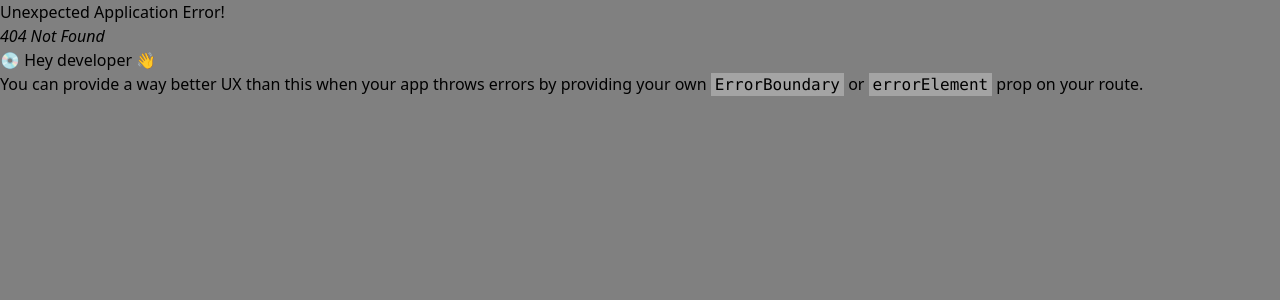
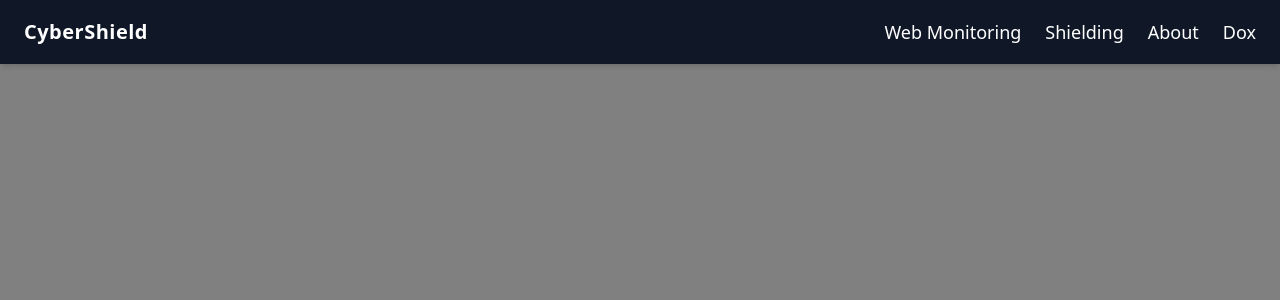
Before and after one commit to The-Harsh-Kaushal/Web_monitoring_hacking_alerts, a React (Vite) app in the folder frontend/: page /about in a window 1280 px wide. Before the commit this address had no page. Shown: the top 300 px of the page. Built offline with nearby package versions, Linux system fonts and the light colour scheme.

Commit message:
page setup

```diff
--- a/frontend/components/Navbar.jsx
+++ b/frontend/components/Navbar.jsx
@@ -1,18 +1,28 @@
-import React from 'react';
+import React from "react";
+import { NavLink } from "react-router-dom";
 
 const Navbar = () => {
   return (
     <nav className="w-full h-16 bg-gray-900 flex items-center px-6 shadow-md">
       {/* Brand Name */}
       <div className="text-white text-xl font-semibold tracking-wide flex-1">
-        CyberShield
+        <NavLink to={"/"}>CyberShield</NavLink>
       </div>
 
       {/* Navigation Links */}
       <ul className="flex space-x-6 text-white text-lg">
-        <li className="hover:text-gray-300 cursor-pointer">Web Monitoring</li>
-        <li className="hover:text-gray-300 cursor-pointer">Shielding</li>
-        <li className="hover:text-gray-300 cursor-pointer">About</li>
+        <NavLink to={"/full-traffic-report"}>
+          <li className="hover:text-gray-300 cursor-pointer">Web Monitoring</li>
+        </NavLink>
+        <NavLink to={"/shielding"}>
+          <li className="hover:text-gray-300 cursor-pointer">Shielding</li>
+        </NavLink>
+        <NavLink to={"/about"}>
+          <li className="hover:text-gray-300 cursor-pointer">About</li>
+        </NavLink>
+        <NavLink to={"/documentation"}>
+          <li className="hover:text-gray-300 cursor-pointer">Dox</li>
+        </NavLink>
       </ul>
     </nav>
   );
--- a/frontend/components/ServerStatus.jsx
+++ b/frontend/components/ServerStatus.jsx
@@ -1,25 +1,22 @@
 import React, { useState, useEffect } from "react";
 import { ShieldCheck, AlertTriangle, Server, ShieldAlert } from "lucide-react";
 
-
-
 const ServerStatus = ({ isRunning = true, attacks = [] }) => {
   const [serverStatus, setServerStatus] = useState(isRunning);
-  const [attackHistory, setAttackHistory] = useState(attacks);
-
-  useEffect(() => {
-    // Simulating fetching attack history from backend in future
-    if (attacks.length === 0) {
-      setAttackHistory([
-        { time: "03:45 PM", type: "DDoS Attack", source: "192.168.1.12" },
-        { time: "05:20 AM", type: "SQL Injection", source: "203.145.22.5" },
-        { time: "11:15 PM", type: "XSS Attack", source: "176.98.45.33" },
-        { time: "07:05 AM", type: "Brute Force Attack", source: "88.102.34.12" },
-      ]);
-    } else {
-      setAttackHistory(attacks);
-    }
-  }, [attacks]);
+  const [attackHistory, setAttackHistory] = useState(() =>
+    attacks.length > 0
+      ? attacks
+      : [
+          { time: "03:45 PM", type: "DDoS Attack", source: "192.168.1.12" },
+          { time: "05:20 AM", type: "SQL Injection", source: "203.145.22.5" },
+          { time: "11:15 PM", type: "XSS Attack", source: "176.98.45.33" },
+          {
+            time: "07:05 AM",
+            type: "Brute Force Attack",
+            source: "88.102.34.12",
+          },
+        ]
+  );
 
   return (
     <div className="w-full box_shadow_1 bg-gray-900 text-white p-8 rounded-lg shadow-lg mt-6 mb-6">
@@ -68,8 +65,13 @@ const ServerStatus = ({ isRunning = true, attacks = [] }) => {
           <div className="bg-gray-800 p-4 rounded-md overflow-y-auto max-h-60">
             <ul className="text-sm space-y-3">
               {attackHistory.map((attack, index) => (
-                <li key={index} className="flex justify-between p-3 bg-gray-700 rounded-md">
-                  <span className="text-red-400 font-semibold">{attack.type}</span>
+                <li
+                  key={index}
+                  className="flex justify-between p-3 bg-gray-700 rounded-md"
+                >
+                  <span className="text-red-400 font-semibold">
+                    {attack.type}
+                  </span>
                   <span className="text-gray-300">{attack.source}</span>
                   <span className="text-gray-400">{attack.time}</span>
                 </li>
--- a/frontend/src/App.jsx
+++ b/frontend/src/App.jsx
@@ -1,8 +1,6 @@
-
 import { RouterProvider } from "react-router-dom";
 import router from "./routes";
 function App() {
-
   return <RouterProvider router={router} />;
 }
 
--- a/frontend/src/main.jsx
+++ b/frontend/src/main.jsx
@@ -2,7 +2,7 @@ import { StrictMode } from "react";
 import { createRoot } from "react-dom/client";
 import "./index.css";
 import App from "./App.jsx";
-
+import { BrowserRouter } from "react-router-dom";
 createRoot(document.getElementById("root")).render(
   <StrictMode>
     <App />
--- /dev/null
+++ b/frontend/src/pages/About.jsx
@@ -0,0 +1,12 @@
+import React from 'react'
+import Navbar from '../../components/Navbar'
+
+const About = () => {
+  return (
+    <div>
+        <Navbar/>
+    </div>
+  )
+}
+
+export default About
--- /dev/null
+++ b/frontend/src/pages/Documentation.jsx
@@ -0,0 +1,12 @@
+import React from 'react'
+import Navbar from '../../components/Navbar'
+
+const Documentation = () => {
+  return (
+    <div>
+        <Navbar/>
+    </div>
+  )
+}
+
+export default Documentation
--- /dev/null
+++ b/frontend/src/pages/Shielding.jsx
@@ -0,0 +1,12 @@
+import React from 'react'
+import Navbar from '../../components/Navbar'
+
+const Shielding = () => {
+  return (
+    <div>
+        <Navbar/>
+    </div>
+  )
+}
+
+export default Shielding
--- a/frontend/src/routes.jsx
+++ b/frontend/src/routes.jsx
@@ -1,10 +1,16 @@
 import { createBrowserRouter } from "react-router-dom";
 import Main from "./pages/Main";
 import WebMon from "./pages/WebMon";
+import Shielding from "./pages/Shielding";
+import About from "./pages/About";
+import Documentation from "./pages/Documentation";
 
 const router = createBrowserRouter([
     { path: '/' ,element: <Main/> },
     { path: '/full-traffic-report' , element: <WebMon/> },
+    {path: '/shielding' , element: <Shielding/> },
+    {path: '/about', element: <About/>},
+    {path: '/documentation' , element: <Documentation/>},
 ]);
 
 export default router;
```
